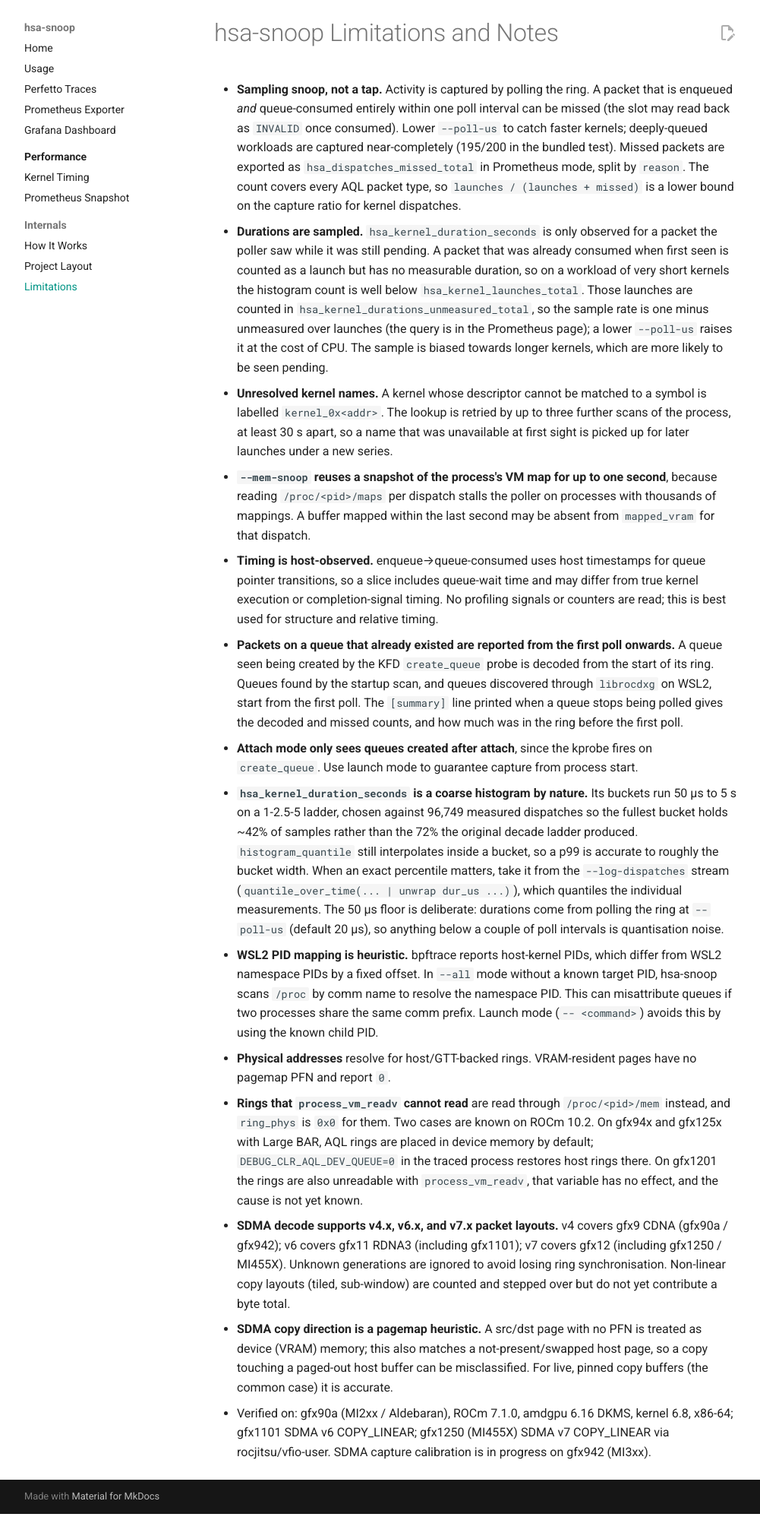
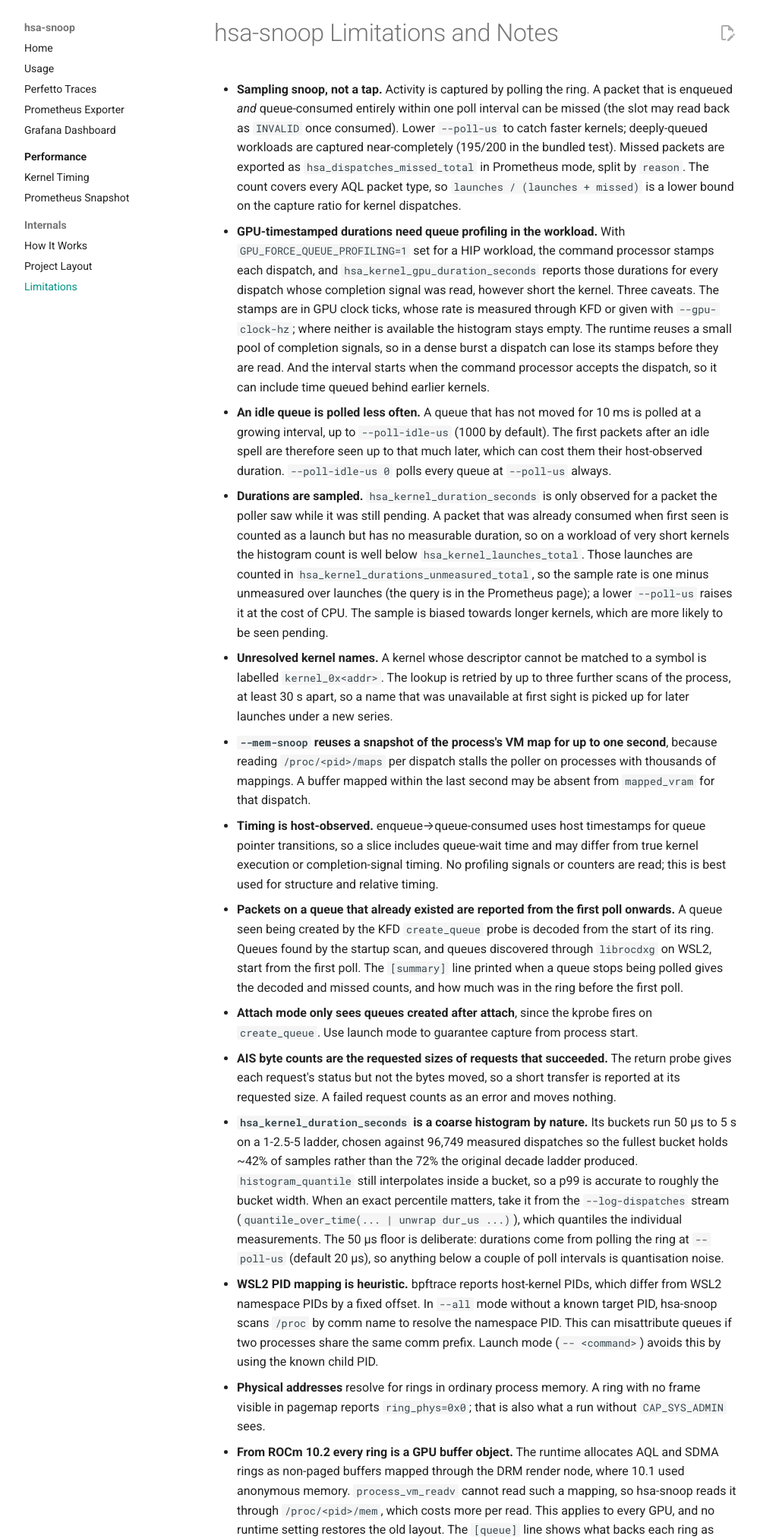
Before and after one commit to sbates130272/hsa-snoop, a plain HTML site: page limitations/index.html in a window 1280 px wide. Shown: the part 75-2100 px from the top of the page at 76% size, without its empty margins (14-1015 px from the left). Before the commit the page ends 2067 px from the top, so only its background shows below. Drawn offline with nearby package versions, Linux system fonts and the light colour scheme; no server answers.

Commit message:
docs: publish site from 40e47ec304323cd54cdcfbedf46ffb87f05a743b
Built by hsa-snoop-docs-deploy.yml. [skip ci]

```diff
--- a/limitations/index.html
+++ b/limitations/index.html
@@ -738,6 +738,21 @@
   as <code>hsa_dispatches_missed_total</code> in Prometheus mode, split by <code>reason</code>. The
   count covers every AQL packet type, so <code>launches / (launches + missed)</code> is a
   lower bound on the capture ratio for kernel dispatches.</li>
+<li><strong>GPU-timestamped durations need queue profiling in the workload.</strong> With
+  <code>GPU_FORCE_QUEUE_PROFILING=1</code> set for a HIP workload, the command processor
+  stamps each dispatch, and <code>hsa_kernel_gpu_duration_seconds</code> reports those
+  durations for every dispatch whose completion signal was read, however short
+  the kernel. Three caveats. The stamps are in GPU clock ticks, whose rate is
+  measured through KFD or given with <code>--gpu-clock-hz</code>; where neither is
+  available the histogram stays empty. The runtime reuses a small pool of
+  completion signals, so in a dense burst a dispatch can lose its stamps before
+  they are read. And the interval starts when the command processor accepts
+  the dispatch, so it can include time queued behind earlier kernels.</li>
+<li><strong>An idle queue is polled less often.</strong> A queue that has not moved for 10 ms
+  is polled at a growing interval, up to <code>--poll-idle-us</code> (1000 by default).
+  The first packets after an idle spell are therefore seen up to that much
+  later, which can cost them their host-observed duration. <code>--poll-idle-us 0</code>
+  polls every queue at <code>--poll-us</code> always.</li>
 <li><strong>Durations are sampled.</strong> <code>hsa_kernel_duration_seconds</code> is only observed for
   a packet the poller saw while it was still pending. A packet that was already
   consumed when first seen is counted as a launch but has no measurable
@@ -770,6 +785,10 @@
   poll.</li>
 <li><strong>Attach mode only sees queues created after attach</strong>, since the kprobe fires
   on <code>create_queue</code>. Use launch mode to guarantee capture from process start.</li>
+<li><strong>AIS byte counts are the requested sizes of requests that succeeded.</strong> The
+  return probe gives each request's status but not the bytes moved, so a short
+  transfer is reported at its requested size. A failed request counts as an
+  error and moves nothing.</li>
 <li><strong><code>hsa_kernel_duration_seconds</code> is a coarse histogram by nature.</strong> Its buckets
   run 50 µs to 5 s on a 1-2.5-5 ladder, chosen against 96,749 measured
   dispatches so the fullest bucket holds ~42% of samples rather than the 72% the
@@ -786,20 +805,25 @@
   namespace PID. This can misattribute queues if two processes share the same
   comm prefix. Launch mode (<code>-- &lt;command&gt;</code>) avoids this by using the known
   child PID.</li>
-<li><strong>Physical addresses</strong> resolve for host/GTT-backed rings. VRAM-resident pages
-  have no pagemap PFN and report <code>0</code>.</li>
-<li><strong>Rings that <code>process_vm_readv</code> cannot read</strong> are read through
-  <code>/proc/&lt;pid&gt;/mem</code> instead, and <code>ring_phys</code> is <code>0x0</code> for them. Two cases are
-  known on ROCm 10.2. On gfx94x and gfx125x with Large BAR, AQL rings are
-  placed in device memory by default; <code>DEBUG_CLR_AQL_DEV_QUEUE=0</code> in the traced
-  process restores host rings there. On gfx1201 the rings are also unreadable
-  with <code>process_vm_readv</code>, that variable has no effect, and the cause is not
-  yet known.</li>
+<li><strong>Physical addresses</strong> resolve for rings in ordinary process memory. A ring
+  with no frame visible in pagemap reports <code>ring_phys=0x0</code>; that is also what
+  a run without <code>CAP_SYS_ADMIN</code> sees.</li>
+<li><strong>From ROCm 10.2 every ring is a GPU buffer object.</strong> The runtime allocates
+  AQL and SDMA rings as non-paged buffers mapped through the DRM render node,
+  where 10.1 used anonymous memory. <code>process_vm_readv</code> cannot read such a
+  mapping, so hsa-snoop reads it through <code>/proc/&lt;pid&gt;/mem</code>, which costs more
+  per read. This applies to every GPU, and no runtime setting restores the old
+  layout. The <code>[queue]</code> line shows what backs each ring as <code>ring_backing=</code>.</li>
 <li><strong>SDMA decode supports v4.x, v6.x, and v7.x packet layouts.</strong> v4 covers gfx9
   CDNA (gfx90a / gfx942); v6 covers gfx11 RDNA3 (including gfx1101); v7 covers
-  gfx12 (including gfx1250 / MI455X). Unknown generations are ignored to avoid
-  losing ring synchronisation. Non-linear copy layouts (tiled, sub-window) are
-  counted and stepped over but do not yet contribute a byte total.</li>
+  gfx12. Up to gfx12.4 the runtime writes the v6 packet set; from gfx12.5
+  (gfx1250 / MI455X) it writes variable-length copies with optional wait and
+  signal blocks and 64-bit fence and poll packets, which are decoded as such.
+  Unknown generations are ignored to avoid losing ring synchronisation. A
+  packet the decoder does not recognise makes it skip to the write pointer;
+  the <code>[summary]</code> line reports the skipped amount, which should be zero.
+  Non-linear copy layouts (tiled, sub-window) and copies to several destinations are counted
+  and stepped over but do not yet contribute a byte total.</li>
 <li><strong>SDMA copy direction is a pagemap heuristic.</strong> A src/dst page with no PFN is
   treated as device (VRAM) memory; this also matches a not-present/swapped host
   page, so a copy touching a paged-out host buffer can be misclassified. For
```
Also changed, not shown: prometheus/index.html (+17 -0 lines), search/search_index.json (+1 -1 lines).
